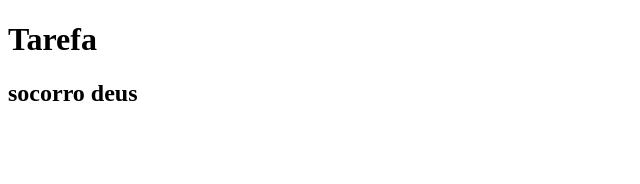
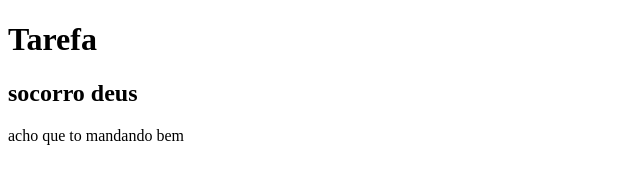
Before and after one commit to HannaBordignon/tarefa, a plain HTML site: page index.html in a window 1280 px wide. Shown: the whole page, without its empty margins (0-640 px from the left). Drawn offline with Linux system fonts and the light colour scheme.

Commit message:
descriçao humilde

```diff
--- a/index.html
+++ b/index.html
@@ -8,5 +8,6 @@
 <body>
     <h1>Tarefa</h1>
     <h2>socorro deus</h2>
+  <p>acho que to mandando bem</p>
 </body>
 </html>
```
